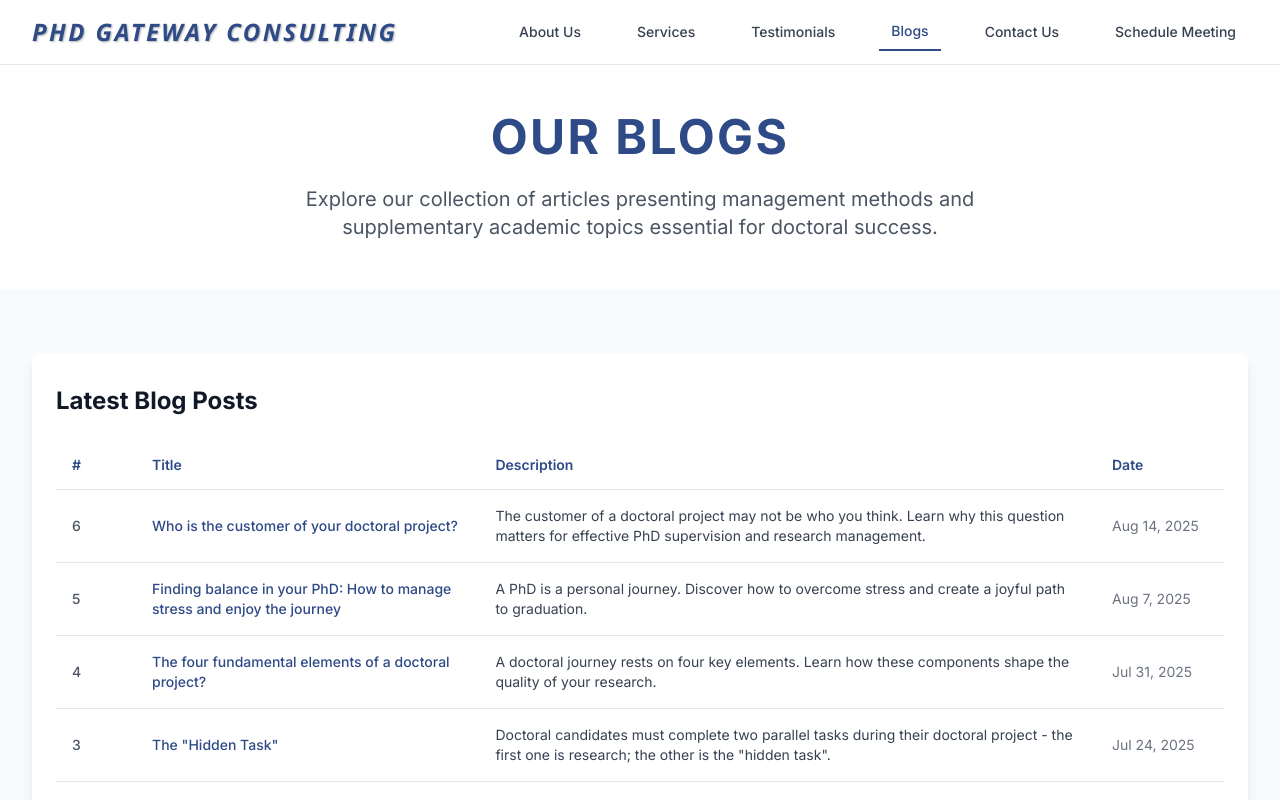
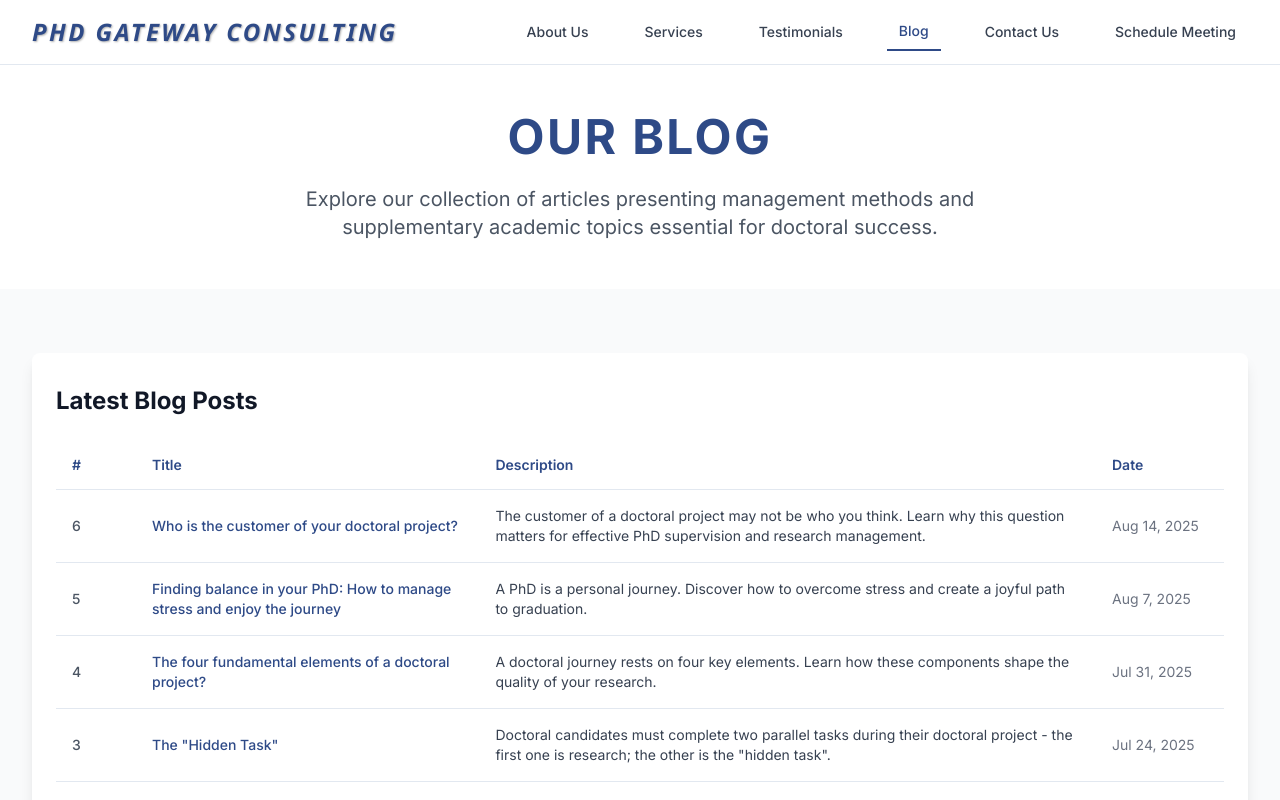
Before and after one commit to ReuvenKatz/pathway-nexus-gateway1, a React (Vite) app: page /blogs in a window 1280 px wide. Shown: the top 800 px of the page. Built offline with nearby package versions, Linux system fonts and the light colour scheme; a web font is replaced by a local one.

Commit message:
Update header navigation

```diff
--- a/src/components/Header.tsx
+++ b/src/components/Header.tsx
@@ -12,7 +12,7 @@ const Header = () => {
     { name: 'About Us', href: '/about' },
     { name: 'Services', href: '/services' },
     { name: 'Testimonials', href: '/testimonials' },
-    { name: 'Blogs', href: '/blogs' },
+    { name: 'Blog', href: '/blogs' },
     { name: 'Contact Us', href: '/contact' }
   ];
 
--- a/src/pages/Blogs.tsx
+++ b/src/pages/Blogs.tsx
@@ -18,7 +18,7 @@ const Blogs = () => {
       <section className="py-12 bg-white">
         <div className="max-w-7xl mx-auto px-4 sm:px-6 lg:px-8 text-center">
           <h1 className="text-4xl md:text-5xl font-bold mb-6 tracking-wider text-[#2E4A87]">
-            OUR BLOGS
+            OUR BLOG
           </h1>
           <p className="text-lg md:text-xl text-gray-600 max-w-3xl mx-auto leading-relaxed">
             Explore our collection of articles presenting management methods and supplementary academic topics essential for doctoral success.
```
